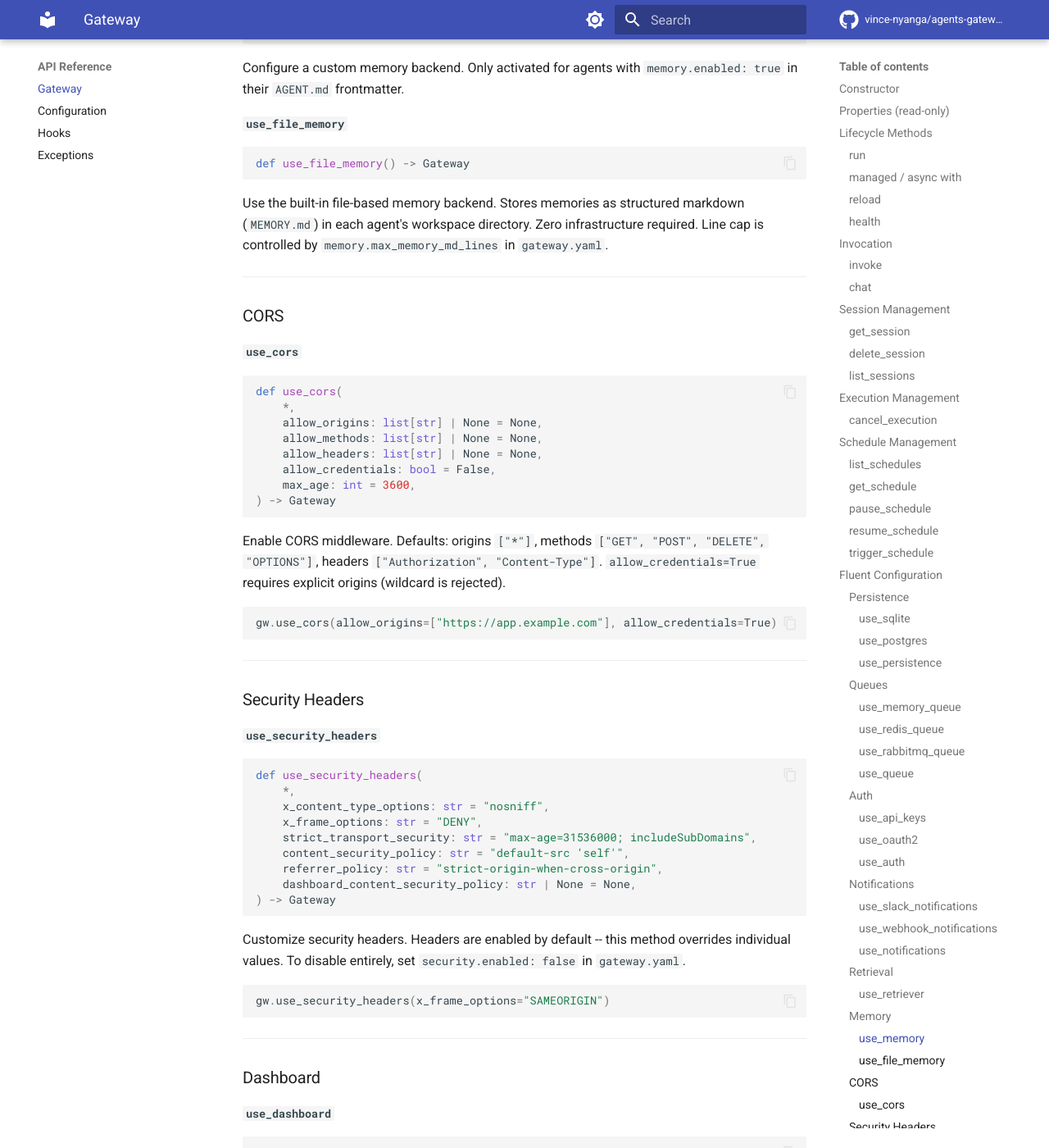
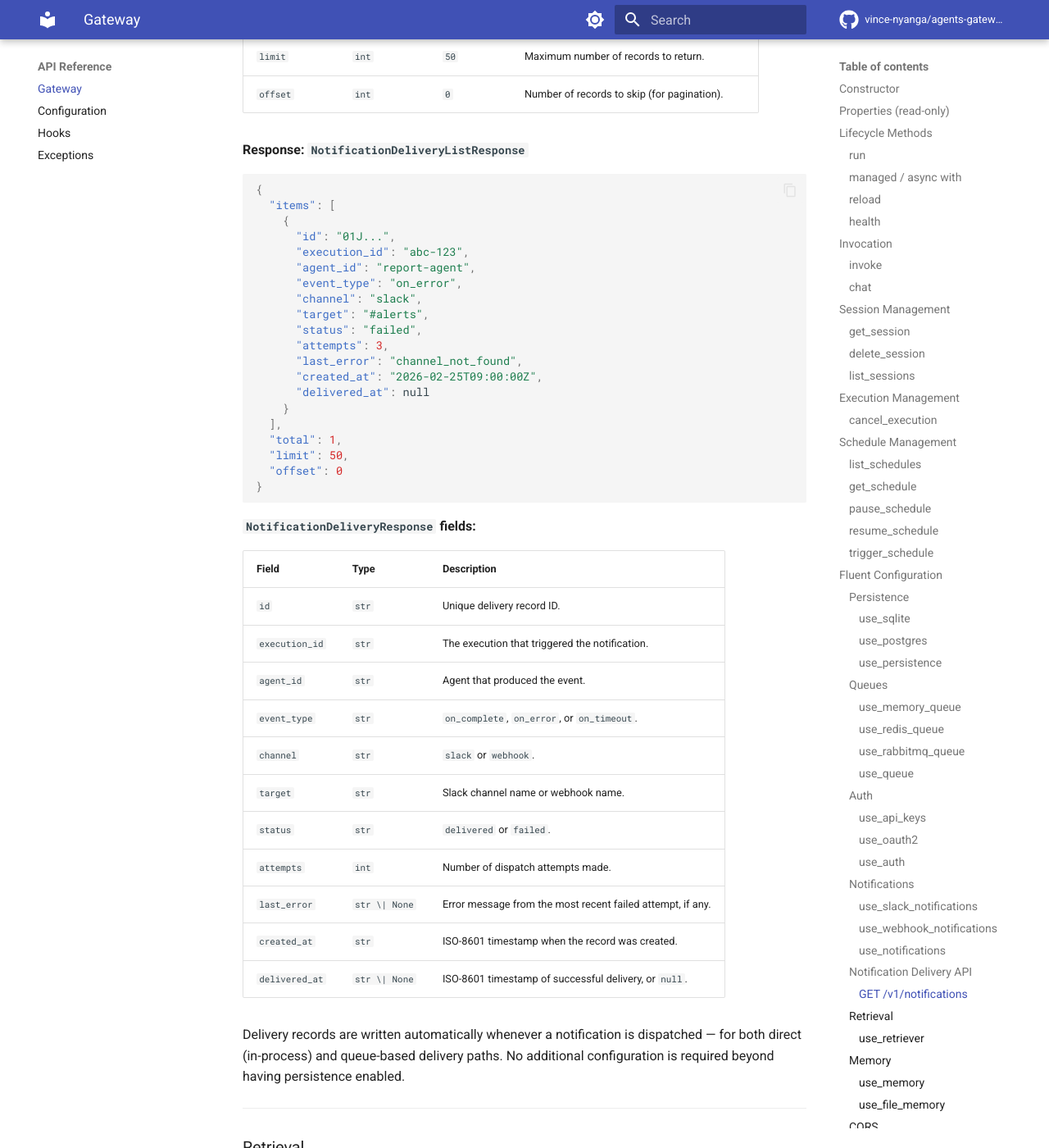
Before and after one commit to lenkie-code/agents-gateway, an MkDocs documentation site: the page built from docs/api-reference/gateway.md, in a window 1280 px wide and 1400 px high, scrolled down 10735 px. Shown: the whole window at 82% size. Built offline with MkDocs 1.6.1 and Material for MkDocs 9.7.7, drawn with Linux system fonts in a browser that asks for light colours; comment, search, counter and statistics services are not loaded; some of the changed text lies outside the part shown.

Commit message:
fix: resolve P1 issues in notification delivery tracking
- Add update_status to NotificationRepository for queue-path delivery
  records (previously stuck as "pending" permanently)
- Move delivery logging from gateway queue-path to NotificationWorker
  so records reflect actual delivery outcome
- Add logger.warning on notification delivery failure in _notify_and_log
- Replace JSONResponse with proper NotificationDeliveryListResponse
  envelope model to match OpenAPI schema
- Fix delivered_at type annotation from Any to datetime
- Update docs with delivery tracking guide and API reference

````diff
--- a/docs/api-reference/gateway.md
+++ b/docs/api-reference/gateway.md
@@ -28,7 +28,7 @@
 
 Any `lifespan` passed in `fastapi_kwargs` is composed with the Gateway's own lifespan, not replaced.
 
-**OpenAPI tags:** The Gateway automatically registers OpenAPI tag groups (Health, Agents, Chat, Sessions, Conversations, Executions, Schedules, Tools, Skills, User Config, Admin). If you pass `openapi_tags` in `fastapi_kwargs`, your tags are appended after the defaults.
+**OpenAPI tags:** The Gateway automatically registers OpenAPI tag groups (Health, Agents, Chat, Sessions, Conversations, Executions, Schedules, Tools, Skills, User Config, Notifications, Admin). If you pass `openapi_tags` in `fastapi_kwargs`, your tags are appended after the defaults.
 
 **Example:**
 
@@ -436,6 +436,68 @@
 
 ---
 
+### Notification Delivery API
+
+#### `GET /v1/notifications`
+
+Query the notification delivery log. Requires persistence to be configured. Returns a paginated list of `NotificationDeliveryResponse` objects.
+
+**Query parameters:**
+
+| Parameter | Type | Default | Description |
+|-----------|------|---------|-------------|
+| `status` | `str \| None` | `None` | Filter by delivery status: `delivered` or `failed`. |
+| `agent_id` | `str \| None` | `None` | Filter to a specific agent. |
+| `channel` | `str \| None` | `None` | Filter by channel: `slack` or `webhook`. |
+| `execution_id` | `str \| None` | `None` | Filter to records for a specific execution. |
+| `limit` | `int` | `50` | Maximum number of records to return. |
+| `offset` | `int` | `0` | Number of records to skip (for pagination). |
+
+**Response: `NotificationDeliveryListResponse`**
+
+```json
+{
+  "items": [
+    {
+      "id": "01J...",
+      "execution_id": "abc-123",
+      "agent_id": "report-agent",
+      "event_type": "on_error",
+      "channel": "slack",
+      "target": "#alerts",
+      "status": "failed",
+      "attempts": 3,
+      "last_error": "channel_not_found",
+      "created_at": "2026-02-25T09:00:00Z",
+      "delivered_at": null
+    }
+  ],
+  "total": 1,
+  "limit": 50,
+  "offset": 0
+}
+```
+
+**`NotificationDeliveryResponse` fields:**
+
+| Field | Type | Description |
+|-------|------|-------------|
+| `id` | `str` | Unique delivery record ID. |
+| `execution_id` | `str` | The execution that triggered the notification. |
+| `agent_id` | `str` | Agent that produced the event. |
+| `event_type` | `str` | `on_complete`, `on_error`, or `on_timeout`. |
+| `channel` | `str` | `slack` or `webhook`. |
+| `target` | `str` | Slack channel name or webhook name. |
+| `status` | `str` | `delivered` or `failed`. |
+| `attempts` | `int` | Number of dispatch attempts made. |
+| `last_error` | `str \| None` | Error message from the most recent failed attempt, if any. |
+| `created_at` | `str` | ISO-8601 timestamp when the record was created. |
+| `delivered_at` | `str \| None` | ISO-8601 timestamp of successful delivery, or `null`. |
+
+Delivery records are written automatically whenever a notification is dispatched — for both direct (in-process) and queue-based delivery paths. No additional configuration is required beyond having persistence enabled.
+
+---
+
 ### Retrieval
 
 #### `use_retriever`
--- a/docs/llms.txt
+++ b/docs/llms.txt
@@ -132,7 +132,7 @@
 
 ## OpenAPI Documentation
 
-Interactive API docs are available at `/docs` (Swagger UI) and `/redoc` out of the box. All built-in endpoints have summaries, descriptions, tags, and error response schemas. Routes are organised into 11 tag groups: Health, Agents, Chat, Sessions, Conversations, Executions, Schedules, Tools, Skills, User Config, Admin.
+Interactive API docs are available at `/docs` (Swagger UI) and `/redoc` out of the box. All built-in endpoints have summaries, descriptions, tags, and error response schemas. Routes are organised into 12 tag groups: Health, Agents, Chat, Sessions, Conversations, Executions, Schedules, Tools, Skills, User Config, Notifications, Admin.
 
 Add custom tag groups via the `openapi_tags` constructor kwarg — they are merged with the built-in tags (de-duplicated by name).
 
@@ -182,6 +182,7 @@
 | POST | /v1/agents/{id}/config | User Config | Save user config |
 | GET | /v1/agents/{id}/config | User Config | Get user config |
 | DELETE | /v1/agents/{id}/config | User Config | Delete user config |
+| GET | /v1/notifications | Notifications | List notification delivery records |
 | POST | /v1/agents/{id}/memory/compact | Admin | Compact agent memory |
 | POST | /v1/reload | Admin | Reload workspace |
 
@@ -251,6 +252,8 @@
 
 Distributed scheduler locking: when `scheduler.distributed_lock.enabled: true`, only one gateway instance fires each scheduled job. The `backend: auto` setting selects Redis (via `SET NX EX`) when a Redis queue is configured, or PostgreSQL (`pg_try_advisory_lock`) when a PostgreSQL persistence backend is in use. The lock expires after `lock_ttl_seconds` so a crashed instance cannot permanently block a schedule. Manual triggers via the API are not affected by the lock.
 
+Notification delivery tracking: when persistence is configured, Agent Gateway automatically records every notification dispatch in a `notification_log` table (`NotificationDeliveryRecord`). Each record captures the channel, target, status (`delivered`/`failed`), attempt count, error message, and timestamps. Query records via `GET /v1/notifications` (filterable by `status`, `agent_id`, `channel`, `execution_id`; paginated with `limit`/`offset`). Failed deliveries can be retried from the dashboard notifications page at `/dashboard/notifications`.
+
 Environment variable overrides use prefix `AGENT_GATEWAY_` with `__` nesting:
 `AGENT_GATEWAY_SERVER__PORT=9000`
 
````
Also changed, not shown: docs/guides/notifications.md (+73 -0 lines), docs/plans/2026-02-22-pre-publish-review.md (+1 -1 lines), docs/plans/publish/21-notification-delivery.md (+1 -1 lines), 7 other files.
